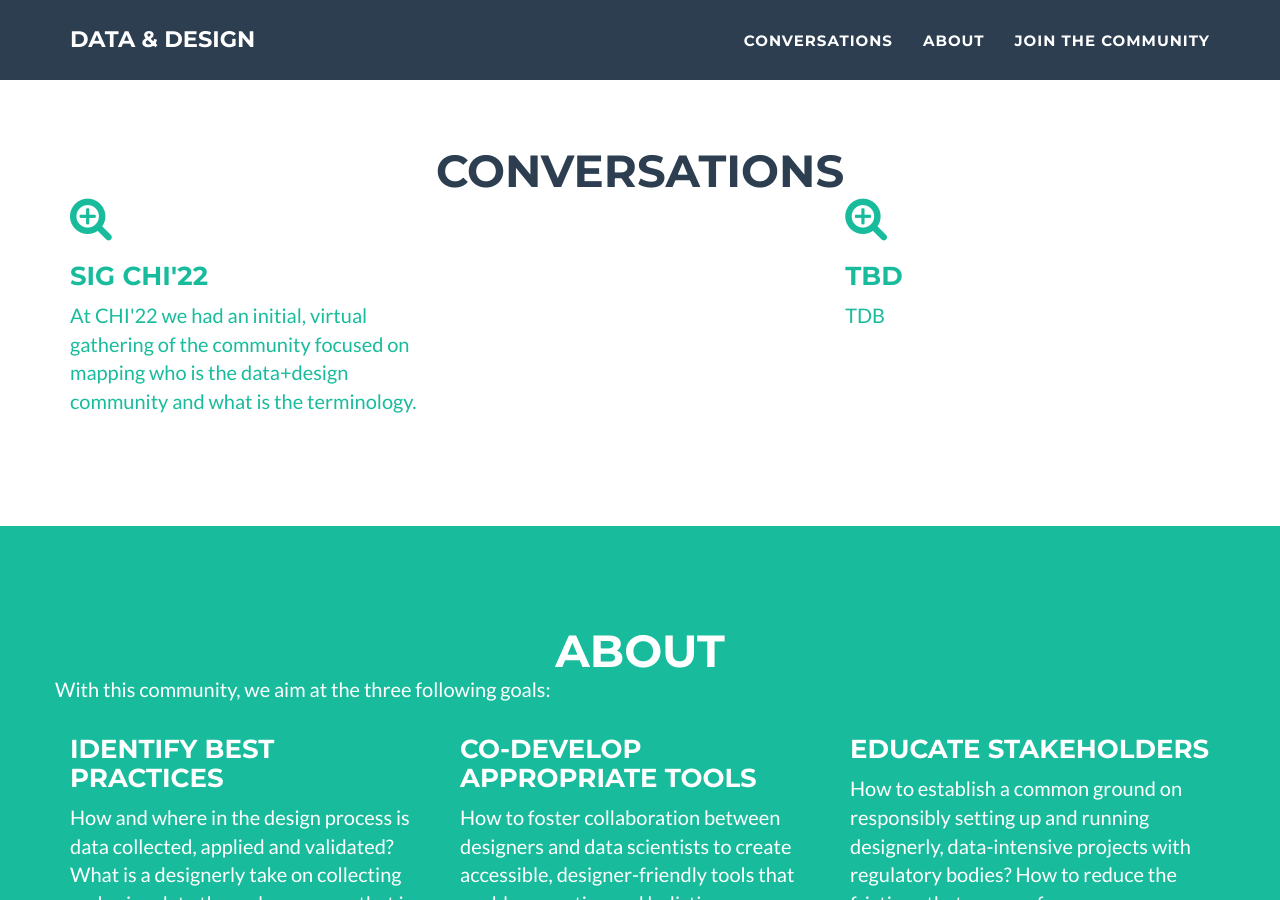
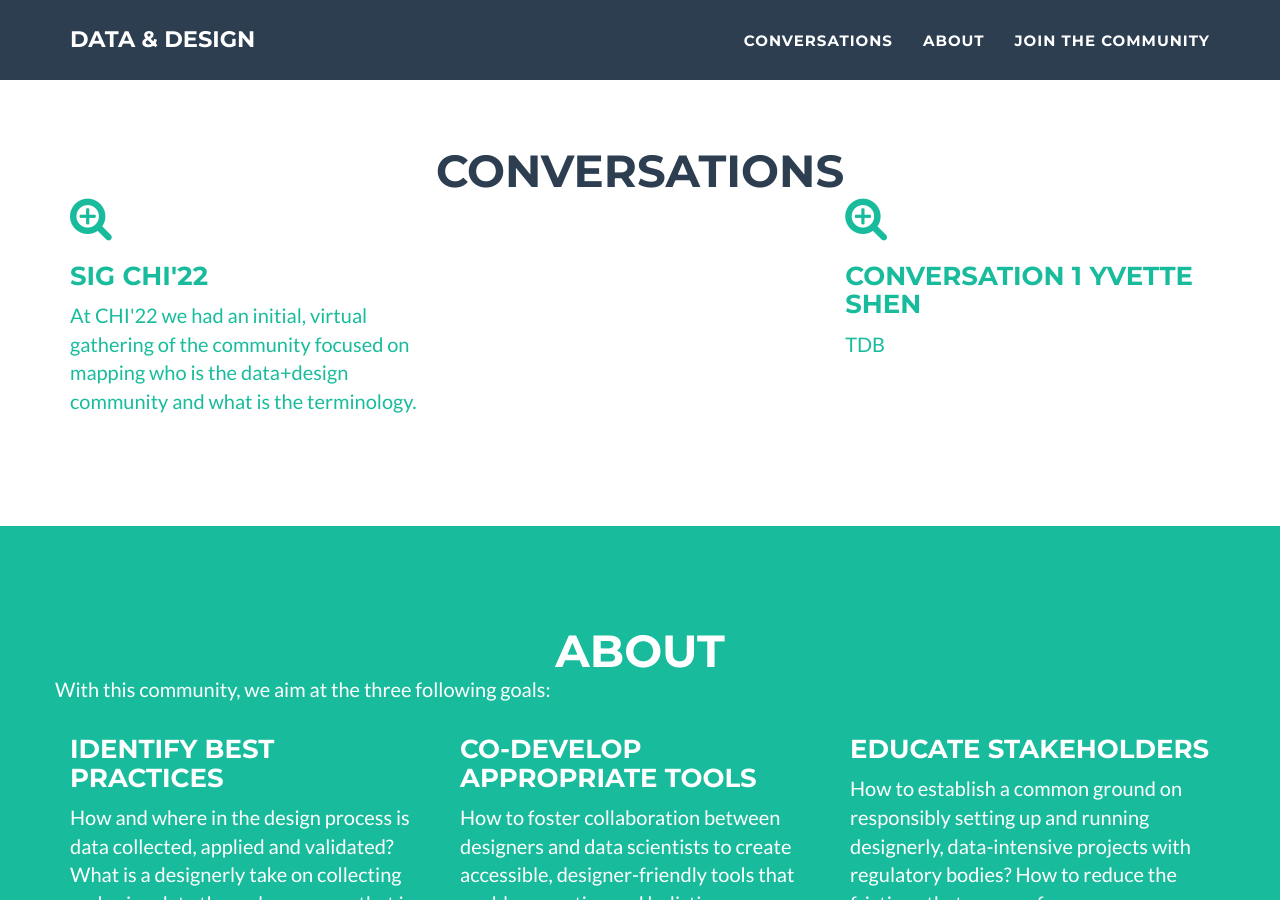
Before and after one commit to datacentricdesign/sig, a Jekyll site: the page built from _posts/2022-05-03-sig.markdown, in a window 1280 px wide and 900 px high, scrolled down 860 px. Built offline with Jekyll 4.4.1, drawn with Linux system fonts in a browser that asks for light colours.

Commit message:
title conversation

```diff
--- a/_posts/2022-05-03-conversation1.markdown
+++ b/_posts/2022-05-03-conversation1.markdown
@@ -6,7 +6,7 @@ date: 2022-05-03
 # alt: image-alt
 project-date: May 31st, 2022
 client:
-title: TBD
+title: Conversation 1 Yvette Shen
 speaker: Yvette Shen
 category: SIG
 description: TDB
```
